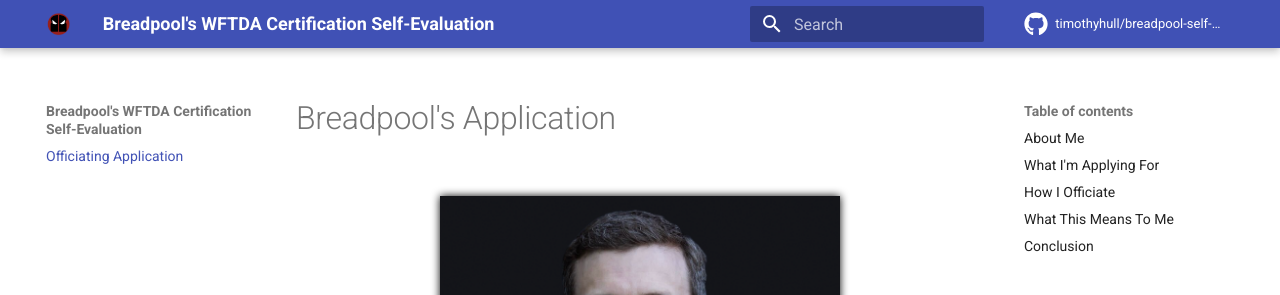
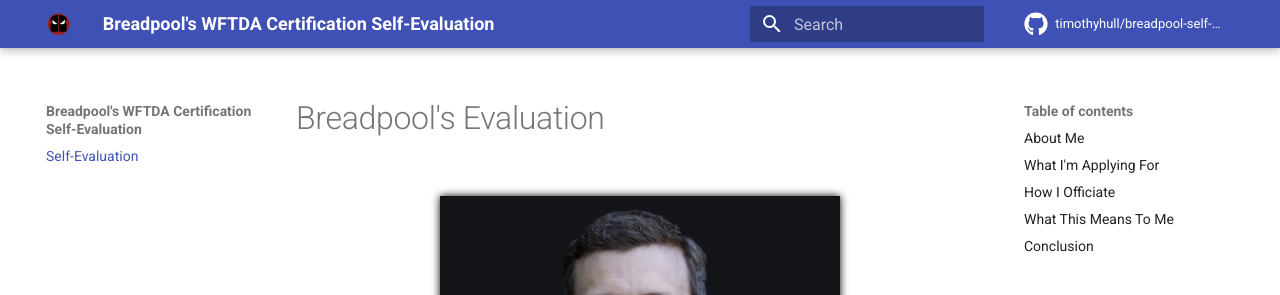
Before and after one commit to timothyhull/breadpool-self-eval, an MkDocs documentation site: the page built from docs/index.md, in a window 1280 px wide and 900 px high. Shown: the top 295 px of the window. Built offline with MkDocs 1.6.1 and Material for MkDocs 9.7.7, drawn with Linux system fonts in a browser that asks for light colours; comment, search, counter and statistics services are not loaded.

```diff
--- a/docs/index.md
+++ b/docs/index.md
@@ -1,4 +1,4 @@
-# Breadpool's Application
+# Breadpool's Evaluation
 
 <figure markdown>
 ![Breadpool (Timothy Hull) - Credit: Mckay Grundstein-Helvey (@mgh2pdx on Instagram)](images/breadpool_headshot.png){ width="400" style="filter: drop-shadow(0 0 0.2rem black)" }
--- a/mkdocs.yml
+++ b/mkdocs.yml
@@ -4,7 +4,7 @@
 site_name: Breadpool's WFTDA Certification Self-Evaluation
 site_url: https://timothyhull.github.io/breadpool-self-eval
 nav:
-  - Officiating Application: index.md
+  - Self-Evaluation: index.md
 
 # Repository information
 edit_uri: ""
```
Also changed, not shown: 1 other file.
